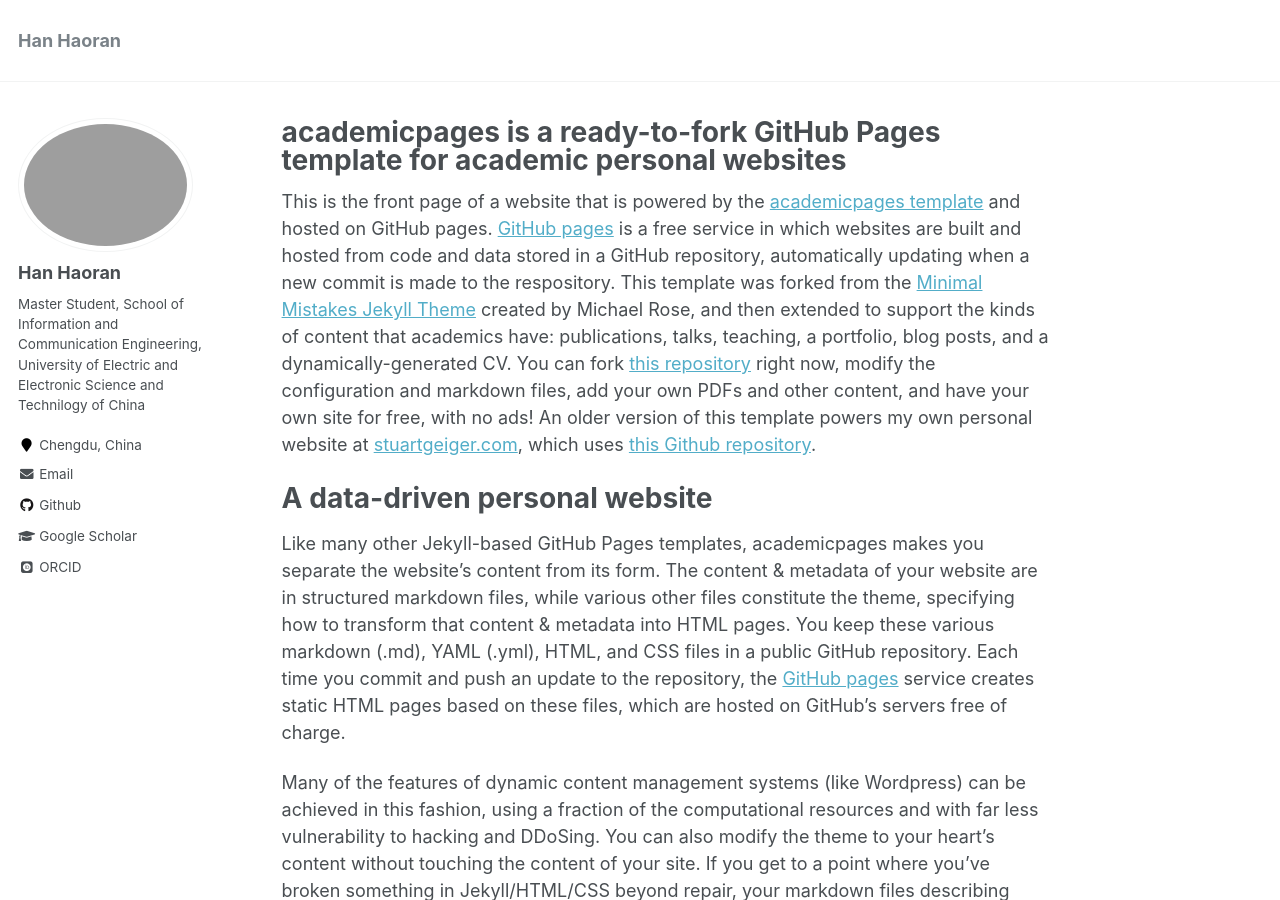
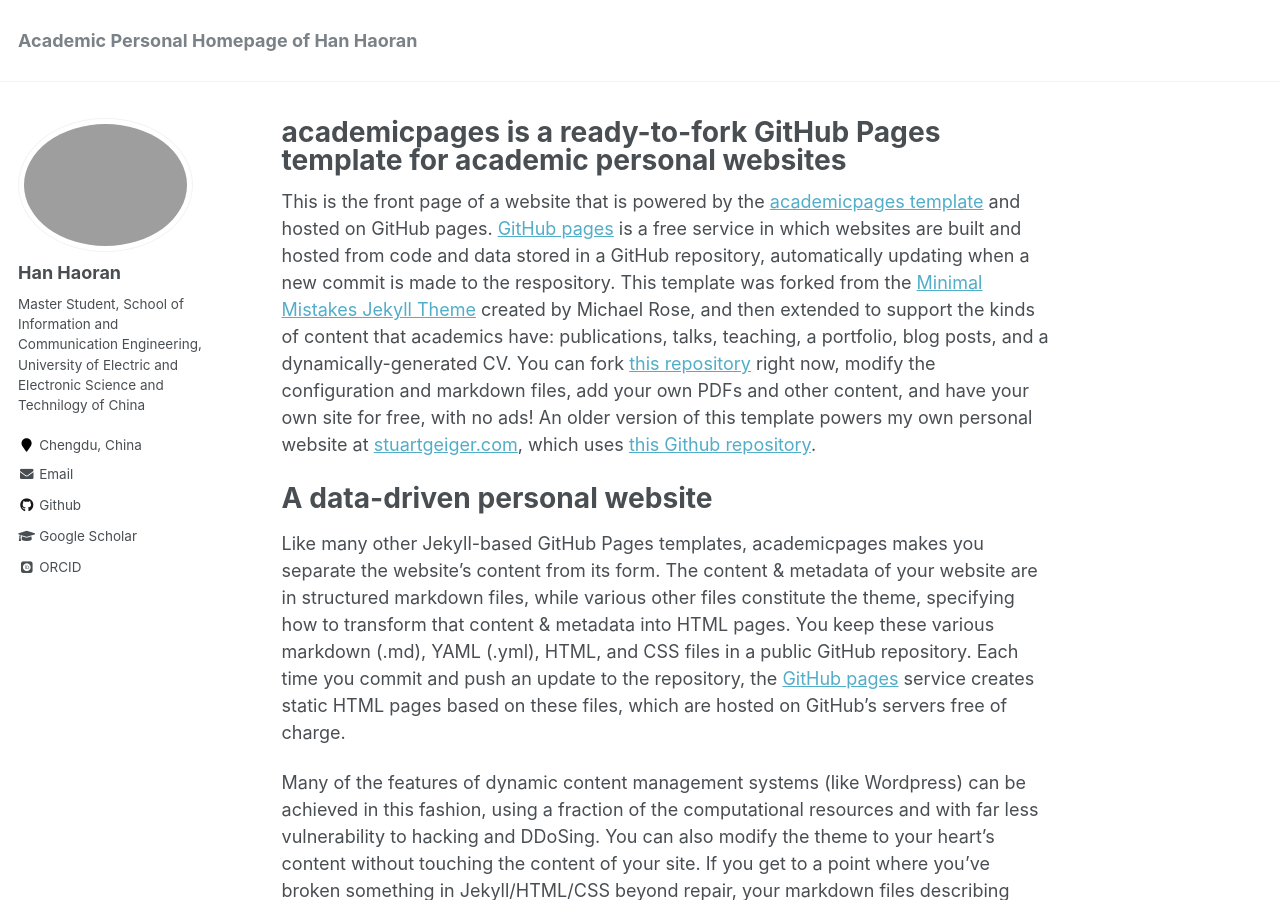
Before and after one commit to Han-Adam/Han-Adam.github.io, a Jekyll site: the page built from _pages/about.md, in a window 1280 px wide and 900 px high. Built offline with Jekyll 4.4.1, drawn with Linux system fonts in a browser that asks for light colours; some web fonts are replaced.

Commit message:
Update _config.yml

```diff
--- a/_config.yml
+++ b/_config.yml
@@ -7,7 +7,7 @@
 
 # Site Settings
 locale                   : "en-US"
-title                    : "Han Haoran"
+title                    : "Academic Personal Homepage of Han Haoran"
 title_separator          : "-"
 name                     : &name "Han Haoran"
 description              : &description "UESTC Master student"
```
